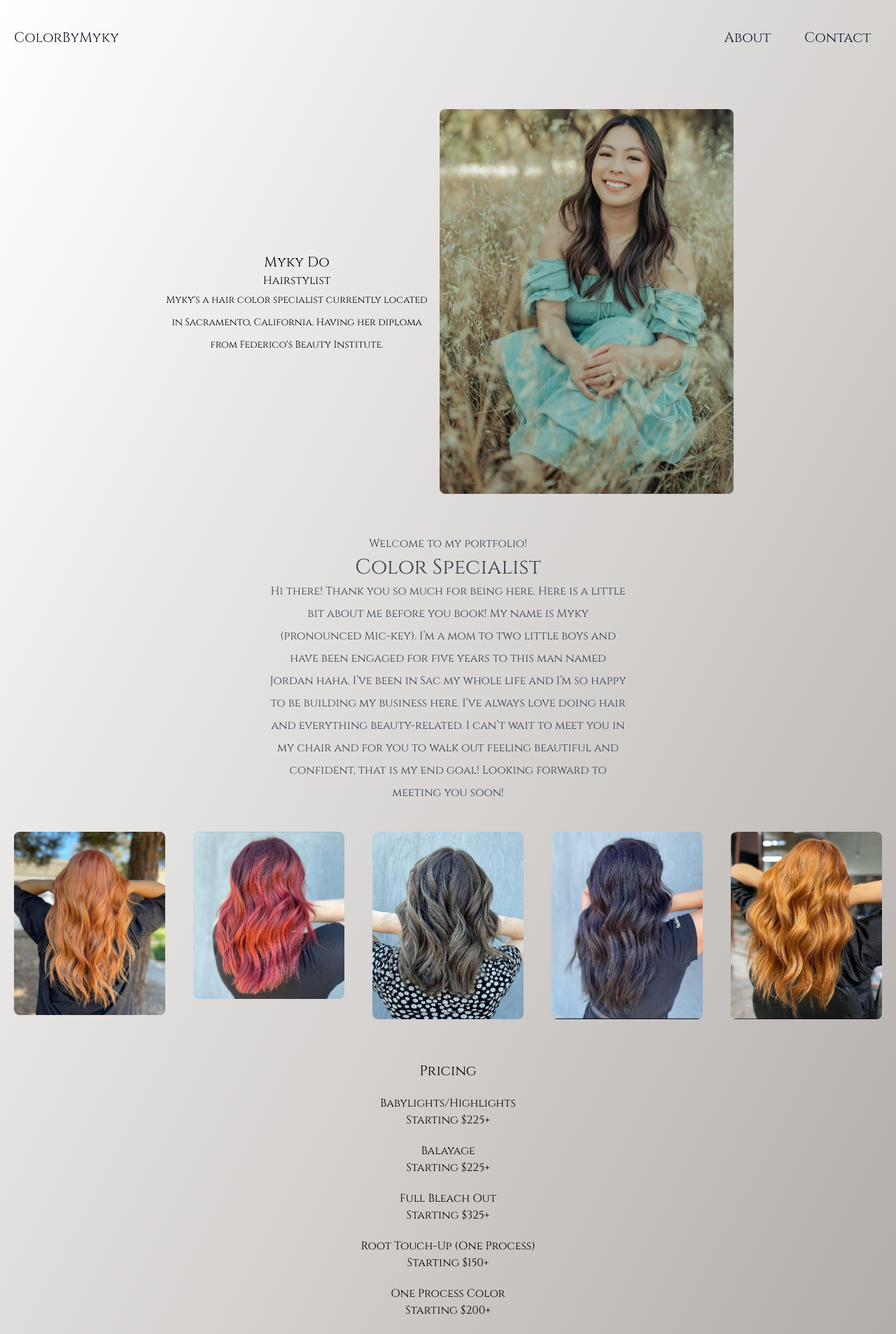
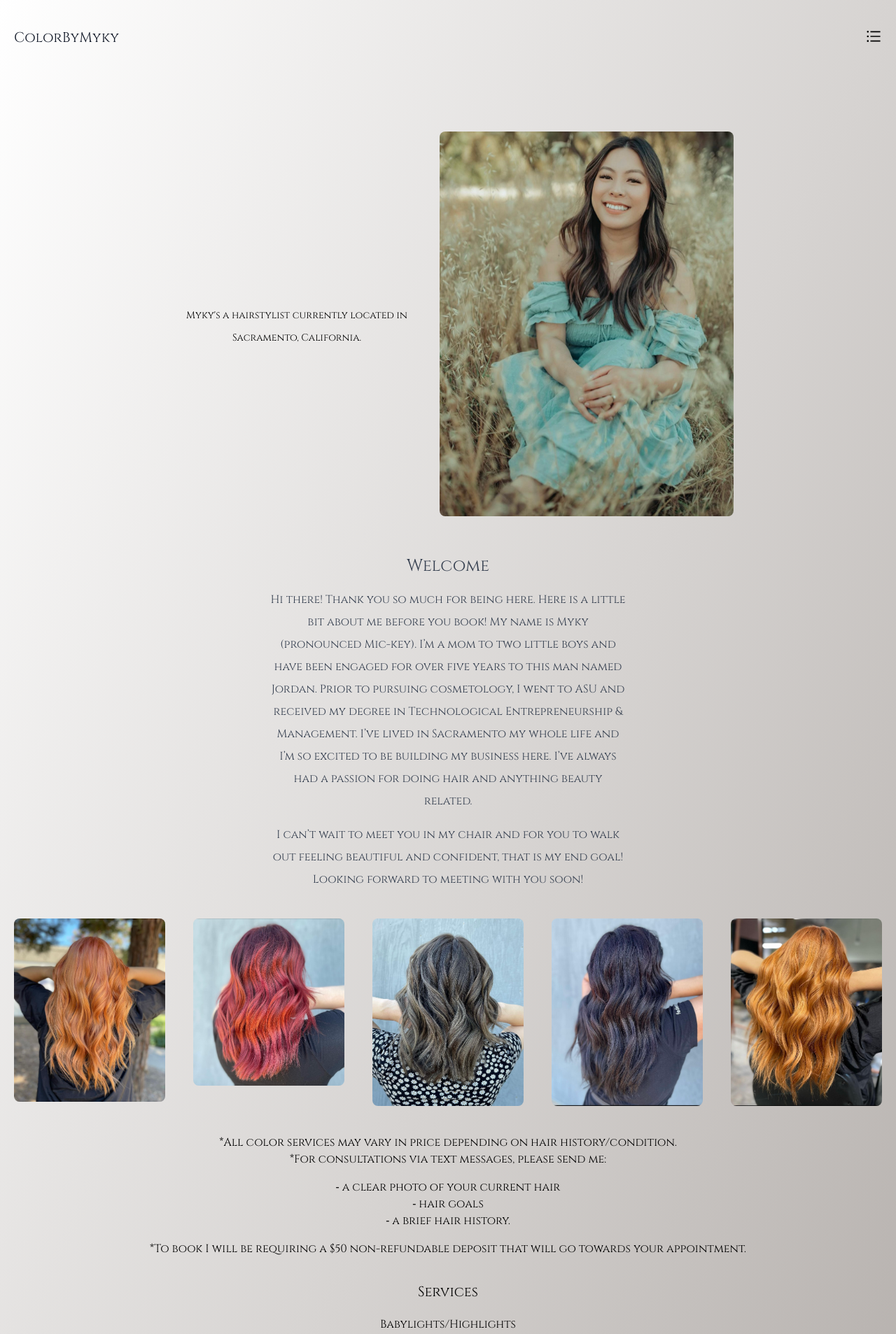
Before and after one commit to Yowzel/myky-do, a Next.js app: page / in a window 1280 px wide. Shown: the top 1907 px of the page at 70% size. Built offline with nearby package versions, Linux system fonts and the light colour scheme.

Commit message:
nav bar, prices, bio, and disclaimer

```diff
--- a/pages/index.tsx
+++ b/pages/index.tsx
@@ -2,19 +2,21 @@ import Head from 'next/head'
 import { Inter } from '@next/font/google'
 import myky from '../public/myky.jpeg';
 import Image from "next/legacy/image";
-import {AiFillInstagram, AiFillLinkedin} from 'react-icons/ai'
-import Instagram from './components/Instagram';
+import {AiFillInstagram, AiOutlineBars} from 'react-icons/ai'
 import hair1 from '../public/hair1.jpg';
 import hair2 from '../public/hair2.jpg';
 import hair3 from '../public/hair3.jpg';
 import hair4 from '../public/hair4.jpg';
 import hair5 from '../public/hair5.jpg';
+import React from "react";
 
 
 
 const inter = Inter({ subsets: ['latin'] })
 
 export default function Home() {
+
+  const [open, setOpen] = React.useState(false);
 
 
   return (
@@ -30,22 +32,33 @@ export default function Home() {
 
         <section className='min-h-screen font-Cinzel'>
 
-          <nav className='py-10 mb-12 flex justify-between'>
+          <nav className='py-10 mb-20 flex justify-between'>
             <h1 className='text-gray-900 text-xl pr-5'>ColorByMyky</h1>
-            <ul className='flex items-center'>
-              <a href='#about'><li className='text-gray-900 hover:text-purple-400  text-xl'>About</li></a>
-              <a href='#contact'><li className='text-gray-900 px-4 ml-8 hover:text-purple-400  text-xl'>Contact</li></a>
+            <ul className='flex items-center flex-col'>
+
+              <div className='' onClick={()=>{setOpen(!open)}}>
+                <div className='text-2xl'>
+                    <AiOutlineBars/>
+                </div>
+
+                {open && <div className='w-[140px] bg-white rounded-lg text-center absolute top-20 right-5'>
+                  <ul>
+                    <a href='#about'><Dropdownitem text={"About"}/></a>
+                    <a href='#contact'><Dropdownitem text={"Contact"}/></a>
+                  </ul>
+                </div>}
+
+              </div>
+
+
             </ul>
           </nav>
 
 
-          <div className='flex justify-center items-center' id='about'>
+          <div className='flex justify-center items-center mt-20' id='about'>
             <div className='text-center max-w-sm mr-3'>
-              <h2 className='text-xl'>Myky Do</h2>
-              <h3 className='text-l'>Hairstylist</h3>
               <p className='leading-8 text-sm'>
-              Myky's a hair color specialist currently located in Sacramento, California.
-              Having her diploma from Federico's Beauty Institute.
+              Myky's a hairstylist currently located in Sacramento, California.
               </p>
             </div>
             <div className=''>
@@ -57,15 +70,21 @@ export default function Home() {
 
             <div className='text-center max-w-lg'>
 
-              <h3 className='text-l'>Welcome to my portfolio!</h3>
-              <h1 className='text-3xl'>Color Specialist</h1>
-              <p className='text-md'>
-              Hi there! Thank you so much for being here. Here is a little bit about me before you book!
-              My name is Myky (pronounced Mic-key). I’m a mom to two little boys and have been engaged for
-              five years to this man named Jordan haha. I’ve been in Sac my whole life and I’m so happy to be
-               building my business here. I’ve always love doing hair and everything beauty-related. I can’t
-               wait to meet you in my chair and for you to walk out feeling beautiful and confident, that is my end
-               goal! Looking forward to meeting you soon!
+              <h3 className='text-2xl'>Welcome</h3>
+              <p className='text-md mt-4'>
+                Hi there! Thank you so much for being here. Here is a little bit about me before you book!
+                My name is Myky (pronounced Mic-key). I’m a mom to two little boys and have been engaged
+                for over five years to this man named Jordan.  Prior to pursuing cosmetology, I went to ASU
+                and received my degree in Technological Entrepreneurship & Management. I’ve lived in Sacramento
+                my whole life and I’m so excited to be building my business here. I’ve always had a passion for
+                doing hair and anything beauty related. <br/>
+
+
+              </p>
+
+              <p className='mt-4'>
+                I can’t wait to meet you in my chair and for you to walk out feeling beautiful and confident,
+                that is my end goal! Looking forward to meeting with you soon!
               </p>
 
             </div>
@@ -98,20 +117,48 @@ export default function Home() {
 
           </div>
 
+          <div className='text-center'>
+
+            <p >
+              *All color services may vary in price depending on hair history/condition. <br/>
+
+              *For consultations via text messages, please send me: <br/>
+            </p>
+
+            <p className='text-center mt-4'>
+
+	                ⁃	a clear photo of your current hair<br/>
+	                ⁃	hair goals <br/>
+	                ⁃	a brief hair history.  <br/>
+
+
+            </p>
+
+            <p className='my-4'>
+              *To book I will be requiring a $50 non-refundable deposit that will go towards your appointment. <br/>
+            </p>
+
+          </div>
+
           <div className='flex flex-col text-center w-full'>
 
             <div className='mt-5'>
-              <h1 className='text-xl'>Pricing</h1>
+              <h1 className='text-xl'>Services</h1>
             </div>
 
             <div className='mt-5'>
               <h2>Babylights/Highlights</h2>
-              <p>Starting $225+</p>
+              <p>Starting $250+</p>
             </div>
 
             <div className='mt-5'>
               <h2>Balayage</h2>
               <p>Starting $225+</p>
+            </div>
+
+            <div className='mt-5'>
+              <h2>Lowlights</h2>
+              <p>Starting $175+</p>
             </div>
 
             <div className='mt-5'>
@@ -121,12 +168,12 @@ export default function Home() {
 
             <div className='mt-5'>
               <h2>Root Touch-Up (One Process)</h2>
-              <p>Starting $150+</p>
+              <p>Starting $125+</p>
             </div>
 
             <div className='mt-5'>
               <h2>One Process Color</h2>
-              <p>Starting $200+</p>
+              <p>Starting $165+</p>
             </div>
 
             <div className='mt-5'>
@@ -136,12 +183,12 @@ export default function Home() {
 
             <div className='mt-5'>
               <h2>Fashion Colors (Vivids)</h2>
-              <p>Starting $325+</p>
+              <p>Starting $350+</p>
             </div>
 
             <div className='mt-5'>
               <h2>Women's Cut</h2>
-              <p>$35</p>
+              <p>$45</p>
             </div>
 
             <div className='mt-5'>
@@ -149,6 +196,14 @@ export default function Home() {
               <p>$25</p>
             </div>
 
+            <div className='mt-5'>
+              <h2>Blowout & Style</h2>
+              <p>$35</p>
+            </div>
+
+            <div className='mt-5 text-sm'>
+              <p>*Each additional bowl will be $15</p>
+            </div>
 
           </div>
 
@@ -164,23 +219,37 @@ export default function Home() {
           <form className='flex justify-center my-4' action='mailto:ddomyky@gmail.com' method='post' encType='text/plain'>
             <div>
 
-                <input type='text' name='name' id='name' className='shadow-lg shadow-purple-400 w-1/2 text-center h-10' placeholder='Your Name'/>
+                <input type='text' name='name' id='name' className='shadow-lg shadow-purple-300 w-1/2 text-center h-10 bg-stone-200 ' placeholder='Your Name'/>
 
 
-                <input type='text' name='email' id='email' className='shadow-lg shadow-purple-400 w-1/2 text-center h-10' placeholder='Email'/>
+                <input type='text' name='email' id='email' className='shadow-lg shadow-purple-300 w-1/2 text-center h-10 bg-stone-200' placeholder='Email'/>
 
 
-                <input type='text' name='inquiry' className='shadow-lg shadow-purple-400 w-full text-center h-10' placeholder='About inquiry'/>
+                <input type='text' name='inquiry' className='shadow-lg shadow-purple-300 w-full text-center h-10 bg-stone-200' placeholder='About inquiry'/>
 
 
-                <input type='submit' value='send' className='w-full text-center hover:text-purple-400 mt-5 text-xl'/>
+                <input type='submit' value='send' className='w-full text-center hover:text-purple-300 mt-5 text-xl'/>
             </div>
 
           </form>
 
 
         </section>
+
+        <section>
+          <footer>
+
+          </footer>
+        </section>
       </main>
     </>
   )
 }
+
+function Dropdownitem(props) {
+  return (
+    <li className=' hover:text-purple-400 border-solid border-2 border-stone-300'>
+      <a>{props.text}</a>
+    </li>
+  );
+}
```
